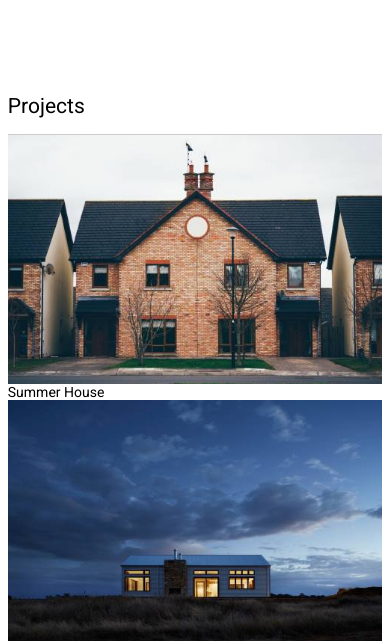
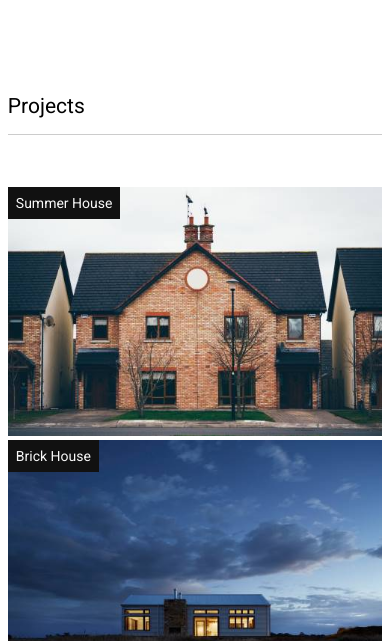
Before and after one commit to booldook/2019-ay-ui-br, a plain HTML site: page index.html in a window 390 px wide. Shown: the part 210-851 px from the top of the page. Drawn offline with Linux system fonts and the light colour scheme.

Commit message:
Projects 완성

```diff
--- a/css/index.css
+++ b/css/index.css
@@ -21,14 +21,22 @@ main {position: relative;}
 	transform: translate(-50%, -20%); }
 .ban-slogan > :first-child {font-weight: bold; display: inline-block; padding: 12px; background-color: black; opacity: 0.7;}
 
+/* Projects */
+.prjs {margin-top: 50px; width: 101%; margin-left: -0.5%;}
+.prj {float: left; width: 24%; margin: 0.5%; position: relative;}
+.prj > .title {padding: 8px; background-color: #111; color: #f8f8f8;
+position: absolute; top: 0; left: 0;}
+
 @media screen and (max-width: 992px) {
 
 }
 
 @media screen and (max-width: 768px) {
 	.nav-wrap {display: none;}
+	.prj {width: 49%;}
 }
 
 @media screen and (max-width: 575px) {
 	.ban-slogan > :last-child {display: none;}
+	.prj {width: 99%;}
 }
--- a/index.html
+++ b/index.html
@@ -31,7 +31,7 @@
 	</main>
 	<section class="prj-wrap wrapper">
 		<h2>Projects</h2>
-		<ul class="prjs">
+		<ul class="prjs clear">
 			<!-- li.prj*8>img+div.title -->
 			<li class="prj">
 				<img src="./img/house2.jpg" alt="2" class="img">
```
